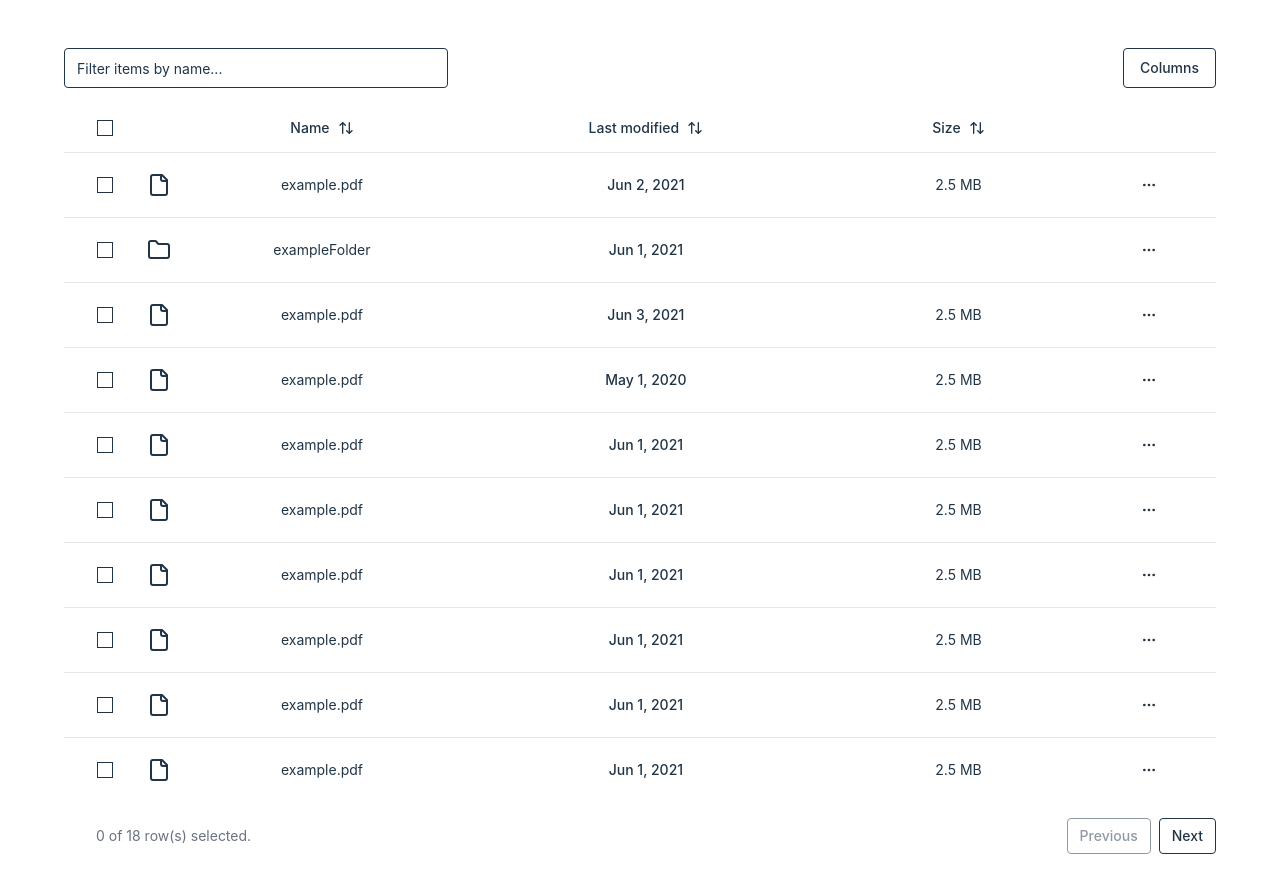
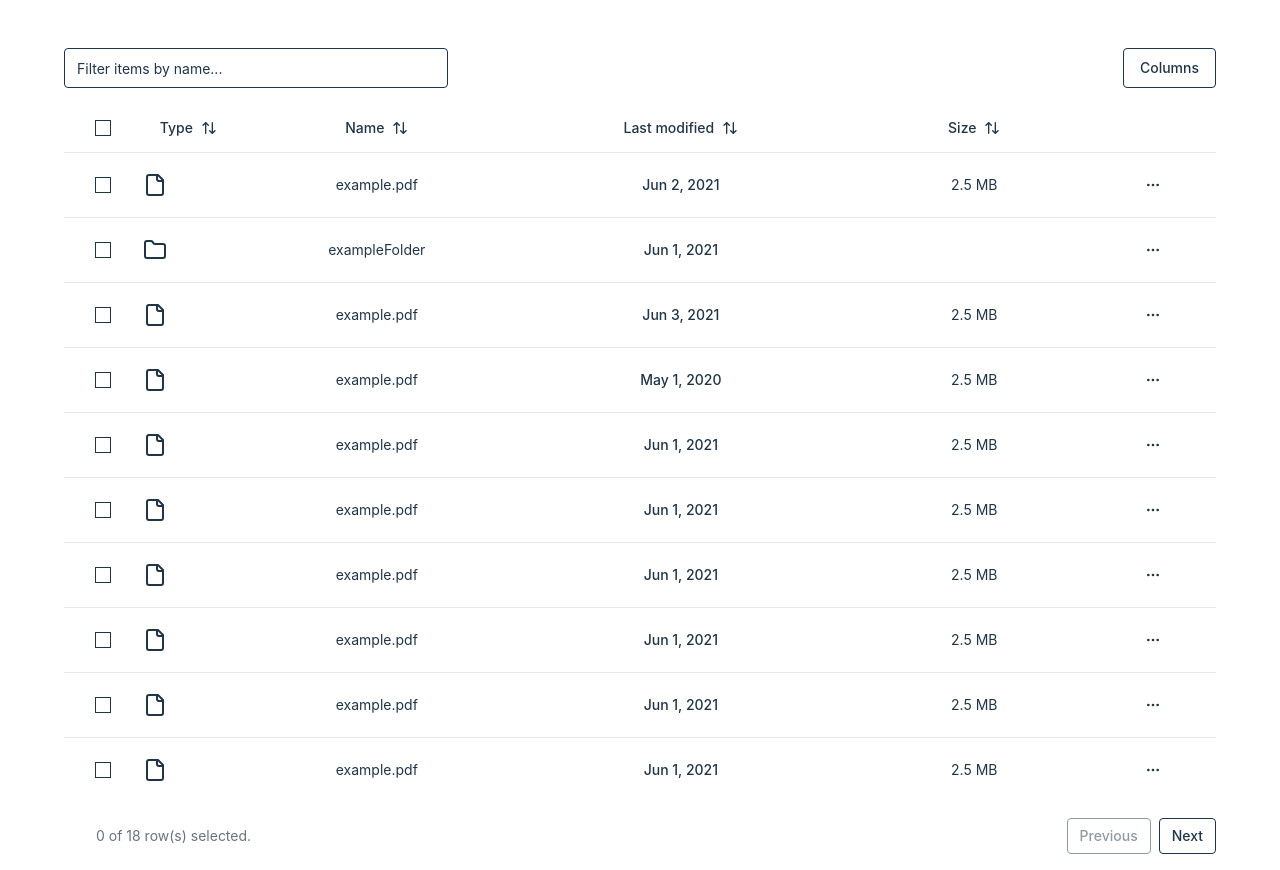
Before and after one commit to dan-antonelli/tiny-drive, a React (Vite) app: page / in a window 1280 px wide. Built offline with nearby package versions, Linux system fonts and the light colour scheme; the HTML template or start-up script is replaced by a standard one.

Commit message:
add type sorting, add bug TODO

```diff
--- a/src/features/table/components/columns.tsx
+++ b/src/features/table/components/columns.tsx
@@ -46,6 +46,8 @@ const columns: ColumnDef<FileInfo>[] = [
   {
     accessorKey: '',
     id: 'type',
+    // TODO: bugfix: doesn't sort by type
+    header: ({ column }) => <SortButton column={column}>Type</SortButton>,
     cell: ({ row }) => {
       return row.original.type === 'file' ? <FileIcon /> : <FolderIcon />;
     },
```
